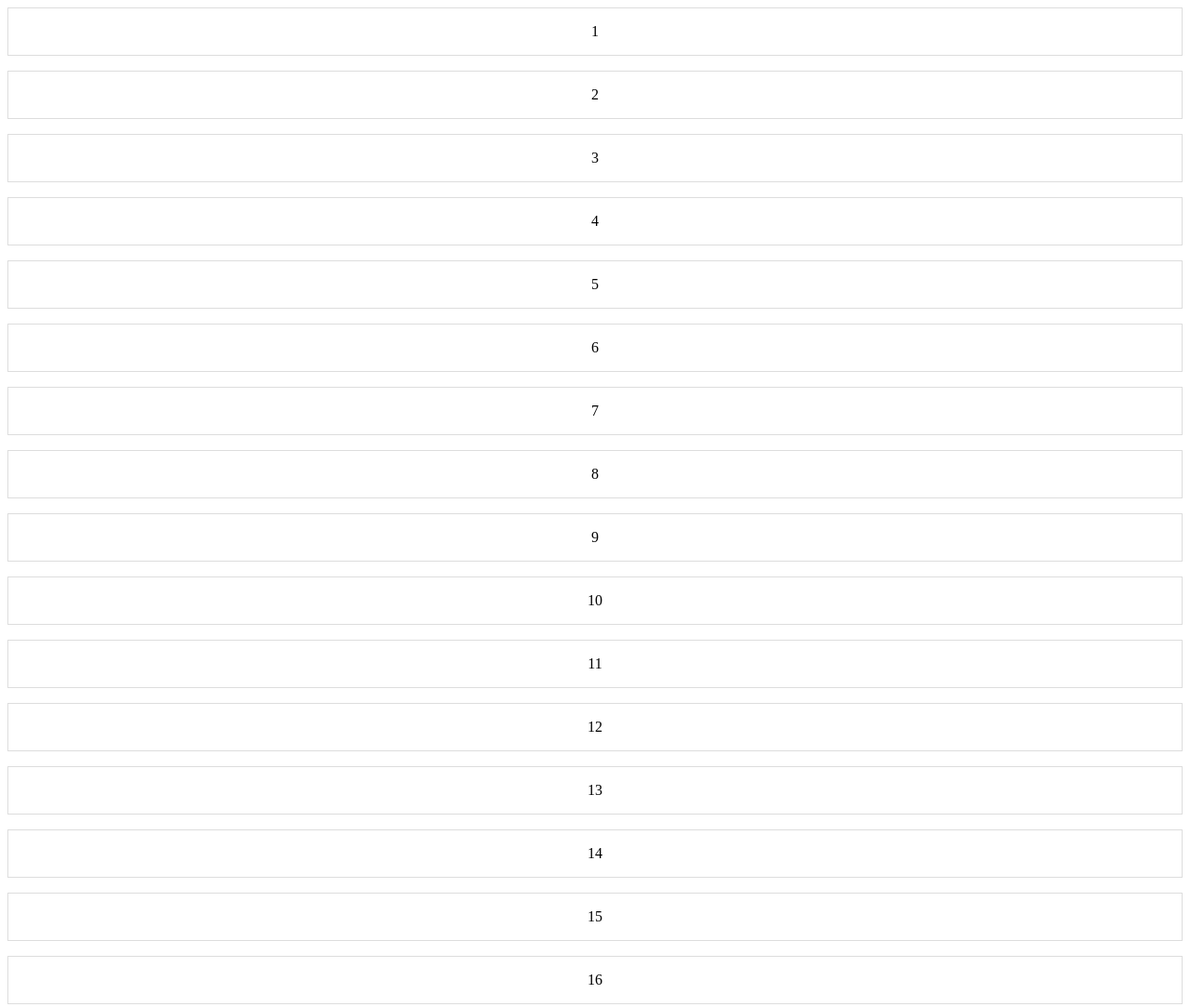
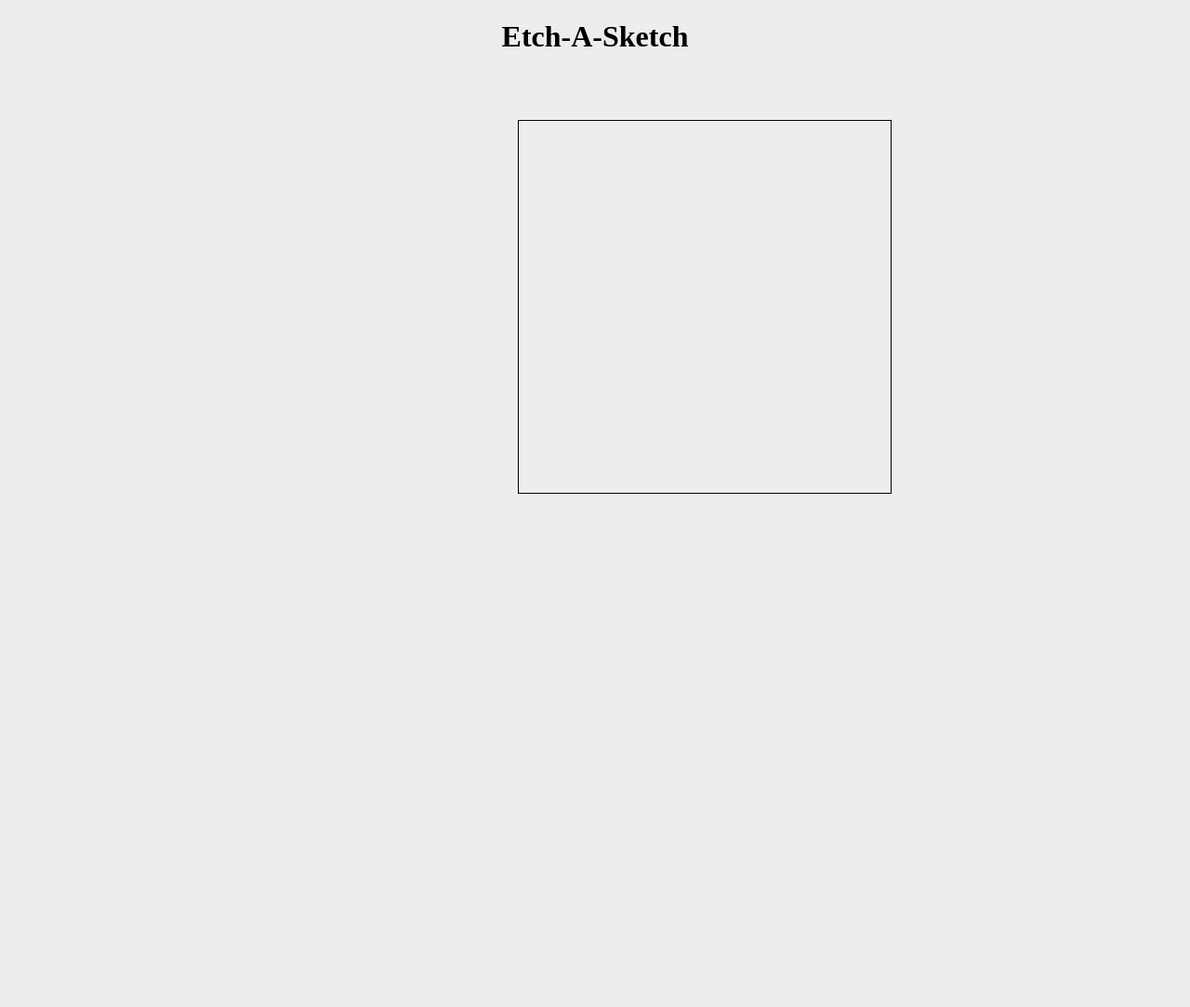
Before and after one commit to JuniorBaez-ux/ETCH-A-SKETCH, a plain HTML site: page index.html in a window 1280 px wide. Shown: the top 1083 px of the page at 93% size. After the commit the page ends 800 px from the top, so only its background shows below. Drawn offline with Linux system fonts and the light colour scheme.

Commit message:
Implemented the area in which the user can color.

```diff
--- a/index.html
+++ b/index.html
@@ -9,7 +9,10 @@
     <script type="text/javascript" src="./logic.js" defer></script>
 </head>
 <body>
-    <div id="container">
+    <h1>Etch-A-Sketch</h1>
+    <div class="container2">
+        <div id="container">
+        </div>
     </div>
 </body>
 </html>
--- a/logic.js
+++ b/logic.js
@@ -2,13 +2,45 @@ const container = document.getElementById("container");
 
 function makeRows(rows, columns){
     container.style.setProperty("--grid-rows" , rows);
-    container.style.setProperty("--grid,columns", columns);
+    container.style.setProperty("--grid-columns", columns);
 
     for (let j = 0; j < (rows * columns); j++) {
         let cell = document.createElement("div");
-        cell.innerText = (j + 1);
+        // cell.innerText = (j + 1);
         container.appendChild(cell).className = "grid-item"
     };
 };
 
-makeRows(16,16)
+makeRows(17,17)
+
+const item = document.querySelectorAll(".grid-item");
+// item.onmouseover = changeColor(item);
+// item.onmouseout = changeColor(item);
+item.onmouseover = changeColor(item);
+
+function changeColor() {
+    e.target.style.background = "rebeccapurple"
+}
+
+// item.addEventListener("mouseover", function(e){
+//     changeColor(e);
+// });
+
+// item.forEach(changeColor(this)) {
+//     grid-item.addEventListener("mouseover", function(e){
+//         changeColor(e)
+//     });
+// });
+
+// item.forEach(
+//     function changeColor(e) {
+//         this.target.style.props.background = "rebeccapurple"
+//     }
+
+// );
+
+// for (let i = 0; i < item.length; i++) {
+// item.addEventListener("mouseover", function(e){
+//         changeColor(item[i]);
+//     });
+// }
--- a/style.css
+++ b/style.css
@@ -1,17 +1,44 @@
 :root {
-    --grid-cols: 1;
+    --grid-colums: 1;
     --grid-rows: 1;
+  }
+  body {
+      background-color: #ededed;
+  }
+
+  .container2{
+      display: flex;
+      height: 500px;
+      width: 500px;
+      justify-content: center;
+      align-items: center;
+      margin-left: 500px;
   }
 
 #container{
     display: grid;
-    grid-gap: 1em;
     grid-template-rows: repeat(var(--grid-rows), 1fr);
     grid-template-columns: repeat(var(--grid-columns), 1fr);
+    border: 1px solid black;
+    height: 400px;
+    width: 400px;
 }
 
 .grid-item{
-    padding: 1em;
-    border: 1px solid #ddd;
+    padding: 0px;
+    /* border: 1px solid #ddd; */
     text-align: center;
 }
+
+/* .grid-item:hover{
+    background-color:rebeccapurple;
+    /* background:
+    linear-gradient(to right, rebeccapurple 50%, #3d3d3d 50%) 0 0 / 50px 25px repeat-x,
+    linear-gradient(to right, rebeccapurple 50%, #222    50%) 0 0 / 50px 50px repeat-x,
+    linear-gradient(to right, rebeccapurple 50%, #868686 50%) 0 0 / 50px 75px repeat-x,
+    linear-gradient(to right,    rebeccapurple 50%, #3d3d3d 50%) 0 0 / 50px 100px repeat-x;
+} */
+
+h1{
+    text-align: center;
+}
```
